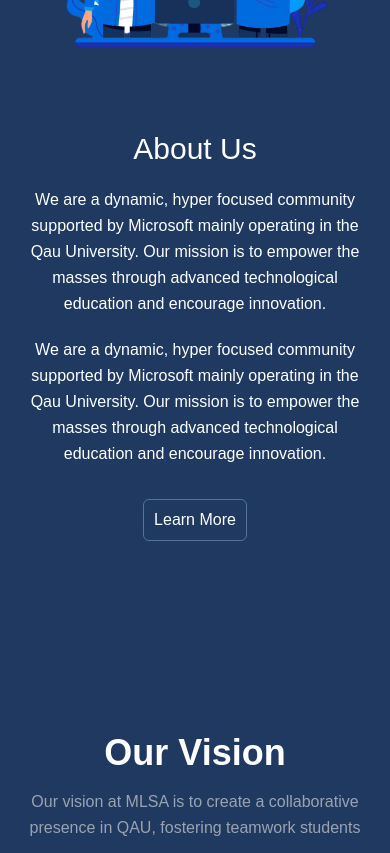
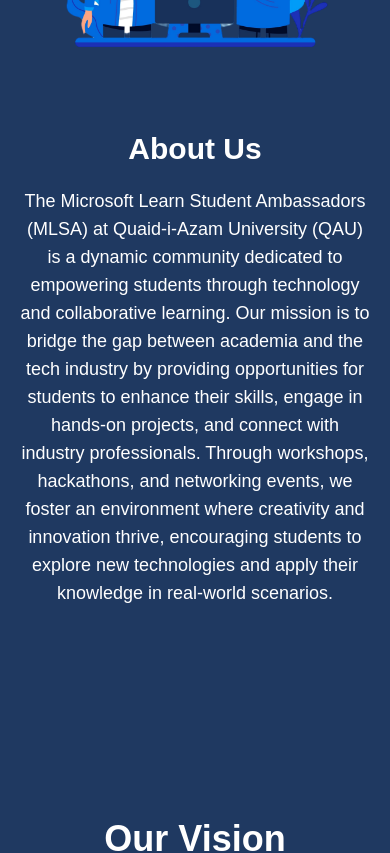
Before and after one commit to AhmadMasood-dev/MLSA-Qau, a React (Create React App) app: page / in a window 390 px wide. Shown: the part 1220-2073 px from the top of the page. Built offline with nearby package versions, Linux system fonts and the light colour scheme; the HTML template or start-up script is replaced by a standard one.

Commit message:
refactor About and Events components for improved readability and content clarity; update NavBar styles for consistency

```diff
--- a/src/components/About.jsx
+++ b/src/components/About.jsx
@@ -1,35 +1,38 @@
 import Button from "./generics/Button";
-import {aboutImg} from "../assets/images/Image.js";
+import { aboutImg } from "../assets/images/Image.js";
 export default function About() {
   return (
-    <section className="text-white bg-primary " id="About" >
-      <div className="container mx-auto flex px-5 py-24 md:flex-row flex-col items-center justify-center" data-aos="zoom-in-up"   data-aos-duration="1000">
-        <div className="lg:max-w-lg lg:w-full md:w-1/2 w-5/6 md:mb-0 mb-10">
+    <section className="text-white bg-primary " id="About">
+      <div
+        className="container flex flex-col items-center justify-center px-5 py-24 mx-auto md:flex-row"
+        data-aos="zoom-in-up"
+        data-aos-duration="1000"
+      >
+        <div className="w-5/6 mb-10 lg:max-w-lg lg:w-full md:w-1/2 md:mb-0">
           <img
             className="object-cover object-center rounded"
             alt="hero"
             src={aboutImg}
           />
         </div>
-        <div className=" md:w-1/2 lg:ypl-24 md:pl-16  md:items-start md:text-left items-center text-center  ">
+        <div className="items-center text-center md:w-1/2 lg:ypl-24 md:pl-16 md:items-start md:text-left">
           <div className="">
-            <h1 className="title-font sm:text-4xl  text-3xl mb-5 font-medium  font-left">
+            <h1 className="mb-5 text-3xl font-bold title-font sm:text-4xl font-left">
               About Us
             </h1>
-            <p className="mb-5 leading-relaxed">
-              We are a dynamic, hyper focused community supported by Microsoft
-              mainly operating in the Qau University. Our mission is to empower
-              the masses through advanced technological education and encourage
-              innovation.
-            </p>
-            <p className="mb-8 leading-relaxed">
-              We are a dynamic, hyper focused community supported by Microsoft
-              mainly operating in the Qau University. Our mission is to empower
-              the masses through advanced technological education and encourage
-              innovation.
+            <p className="mb-5 text-lg font-medium leading-7">
+              The Microsoft Learn Student Ambassadors (MLSA) at Quaid-i-Azam
+              University (QAU) is a dynamic community dedicated to empowering
+              students through technology and collaborative learning. Our
+              mission is to bridge the gap between academia and the tech
+              industry by providing opportunities for students to enhance their
+              skills, engage in hands-on projects, and connect with industry
+              professionals. Through workshops, hackathons, and networking
+              events, we foster an environment where creativity and innovation
+              thrive, encouraging students to explore new technologies and apply
+              their knowledge in real-world scenarios.
             </p>
           </div>
-          <Button name="Learn More" styles="secondary-button " />
         </div>
       </div>
     </section>
--- a/src/components/Events.jsx
+++ b/src/components/Events.jsx
@@ -63,7 +63,7 @@
     {
       name: "Meetup with MLSA",
       description:
-        " Ali Mumtaz represented MLSA QAU at the Higher Education Commission (HEC) Headquarters, Islamabad, showcasing the Imagine Cup project. The event celebrated MLSA QAU's achievements, with a special recognition from @ahmedrajaspeaks for organizing the occasion.",
+        " Ali Mumtaz represented MLSA QAU at the Higher Education Commission (HEC) Headquarters, Islamabad, showcasing the Imagine Cup project.",
       img: mlsa,
     },
     {
@@ -106,9 +106,9 @@
         data-aos="zoom-in-left"
         data-aos-duration="1200"
       >
-        <div className="text-center  px-5 pb-20 mx-auto">
-          <h1 className="text-4xl font-bold mb-5">Events</h1>
-          <p className="sm:px-20">
+        <div className="px-5 pb-20 mx-auto text-center">
+          <h1 className="mb-5 text-4xl font-bold">Events</h1>
+          <p className="text-lg sm:px-20">
             MLSA QAU has organized a series of impactful events aimed at
             empowering tech enthusiasts and fostering community growth. From
             introductory sessions on GitHub to the Empower Her series, these
@@ -116,9 +116,7 @@
             version control, machine learning, and data visualization. Featuring
             expert speakers and interactive workshops, the events are designed
             to equip participants with practical skills, enhance collaboration,
-            and support career development in the technology sector. Each
-            session encourages innovation, growth, and empowerment for aspiring
-            developers and professionals.
+            and support career development in the technology sector.
           </p>
         </div>
         <div class="flex flex-col   px-5 mx-3  slider-container ">
--- a/src/components/shared/NavBar.jsx
+++ b/src/components/shared/NavBar.jsx
@@ -11,21 +11,21 @@
   }
 
   return (
-    <nav className="flex flex-wrap items-center justify-between py-3 px-5  bg-primary overflow-hidden mx-auto ">
+    <nav className="flex flex-wrap items-center justify-between px-5 py-3 mx-auto overflow-hidden bg-primary ">
       <a href="#">
         <img src={logo} className="w-auto md:w-[250px] h-[55px] " alt="logo" />
       </a>
       <div className="flex md:hidden">
         <button id="hamburger" onClick={handleHamburger}>
           <img
-            className="toggle block"
+            className="block toggle"
             src={bars}
             width="30"
             height="30"
             alt="open"
           />
           <img
-            className="toggle hidden"
+            className="hidden toggle"
             src={cross}
             width="30"
             height="30"
@@ -33,11 +33,11 @@
           />
         </button>
       </div>
-      <div className="toggle hidden w-full md:w-auto md:flex text-center  mt-5 md:mt-0 border-t-2 border-secondary md:border-none items-center ">
+      <div className="items-center hidden w-full mt-5 text-center border-t-2 toggle md:w-auto md:flex md:mt-0 border-secondary md:border-none ">
         {navLinksContent.map((item) => (
           <a
             href={`#${item}`}
-            className="block md:inline-block text-white hover:text-secondary mr-5 py-3 font-medium  md:border-none"
+            className="block py-3 mr-5 text-lg font-medium text-white md:inline-block hover:text-secondary md:border-none"
             key={item}
             mr-3
           >
@@ -48,7 +48,7 @@
           <Button
             name="Join Now"
             styles={
-              "text-white bg-secondary hover:bg-primary focus:outline-none focus:ring-4 focus:ring-blue-300 font-medium rounded-full text-sm px-5 py-2.5 text-center me-2  transition ease-out duration-300 dark:focus:ring-blue-800 border-2 hover:border-secondary invisible md:visible"
+              "text-white bg-secondary hover:bg-primary focus:outline-none focus:ring-4 focus:ring-blue-300 font-medium rounded-full text-md font-semibold px-5 py-2.5 text-center me-2  transition ease-out duration-300 dark:focus:ring-blue-800 border-2 hover:border-secondary invisible md:visible"
             }
           />
         </a>
```
